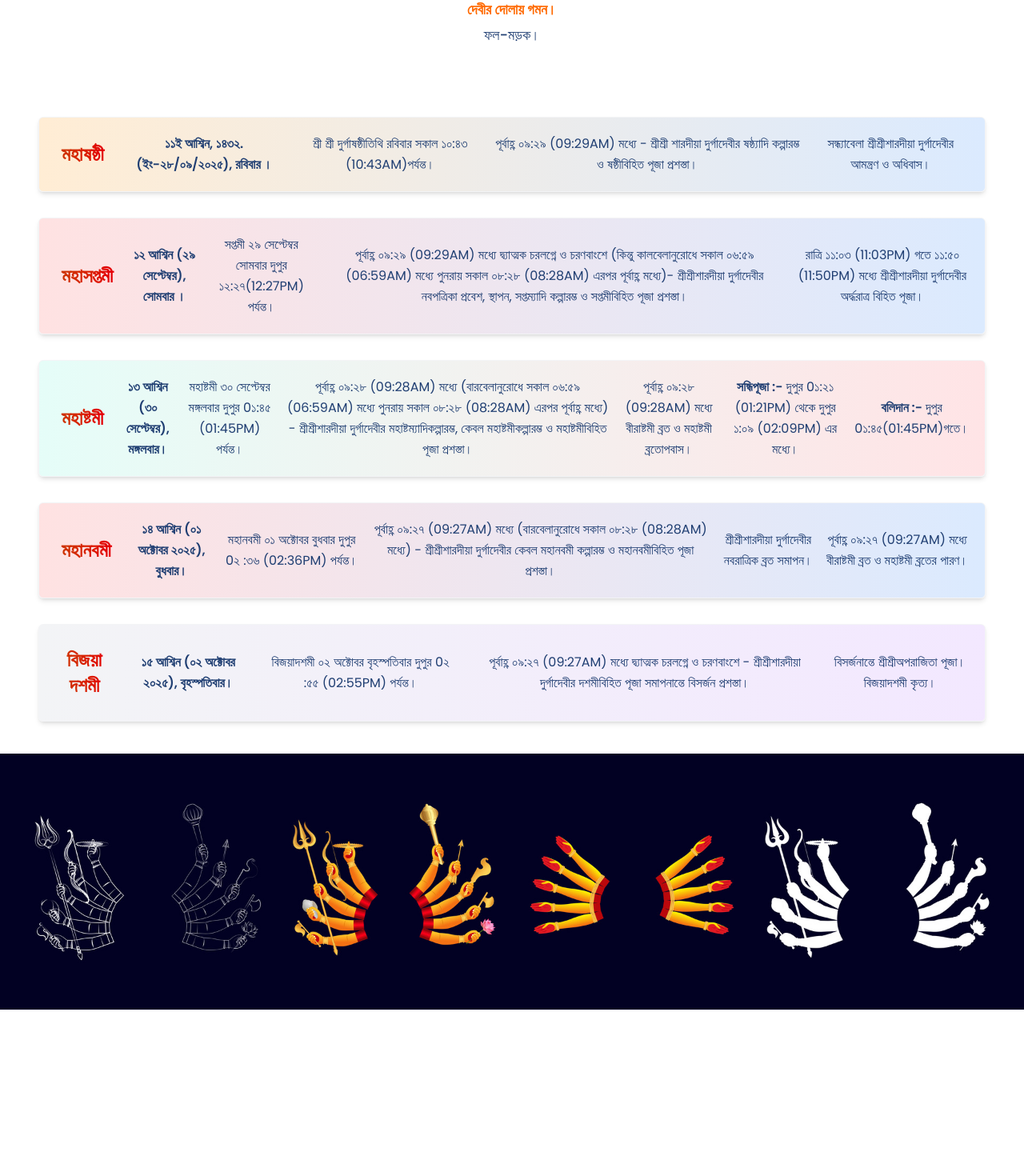
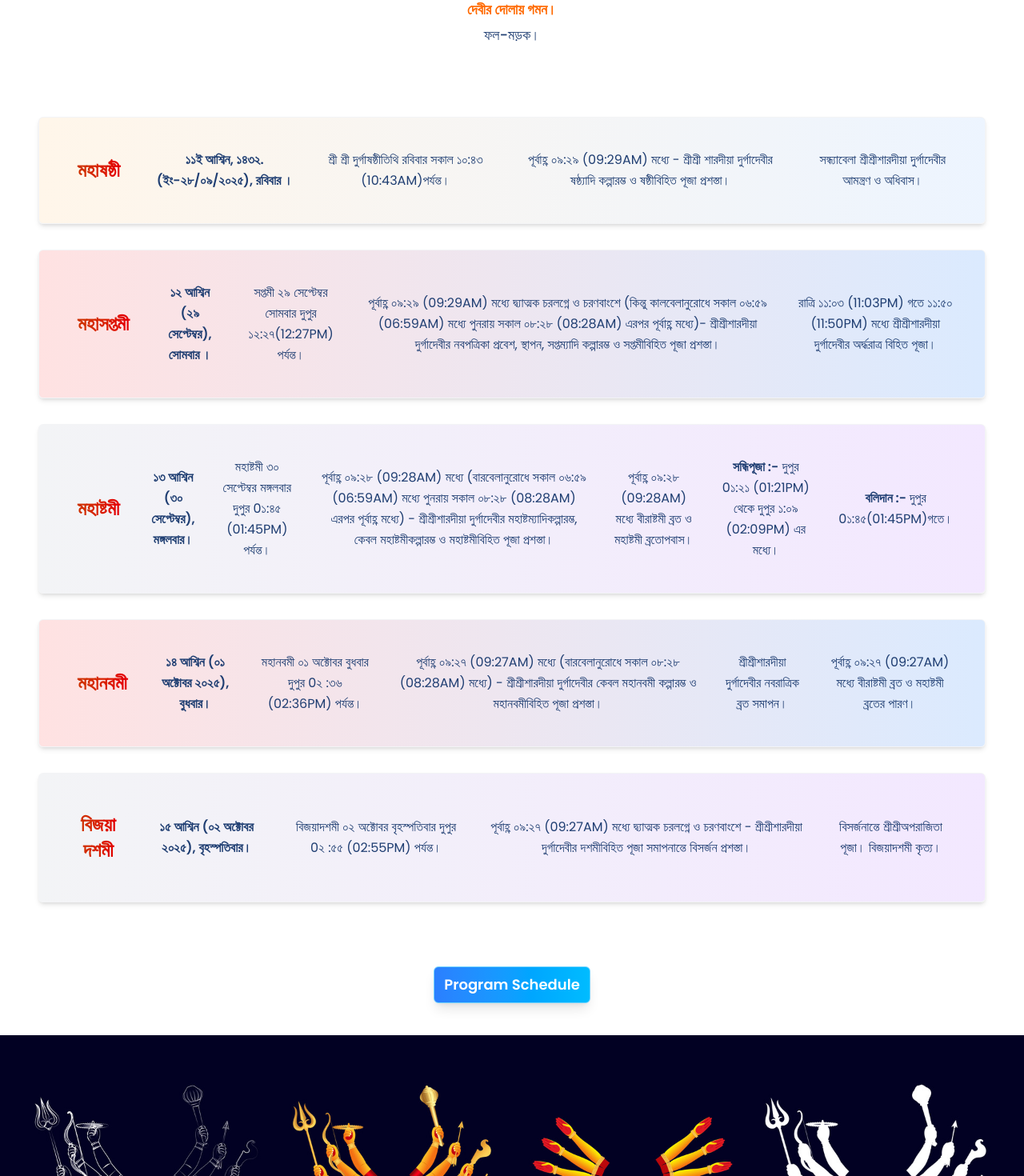
Before and after one commit to Arijitkhan99git/durga-mandap, a React (Vite) app: page /tithi in a window 1280 px wide. Shown: the part 770-2240 px from the top of the page at 80% size. Before the commit the page ends 2032 px from the top, so only its background shows below. Built offline with nearby package versions, Linux system fonts and the light colour scheme.

Commit message:
Added click button

```diff
--- a/src/components/home/HomePage.jsx
+++ b/src/components/home/HomePage.jsx
@@ -3,8 +3,19 @@ import Banner from './Banner'
 import HeadBanner from './HeadBanner'
 import { motion } from "motion/react"
 import PujaDays from './PujaDays'
+import { useNavigate } from 'react-router-dom';
 
 function HomePage() {
+  const navigate = useNavigate();
+
+  const tithiPage = ()=>{
+    navigate('/tithi')
+  }
+
+  const schedulePage = ()=>{
+    navigate('/schedule')
+  }
+
   return (
     <>
       <div className=' w-full overflow-x-clip bg-gradient-to-r from-orange-100 to-blue-100 mt-[4rem] pb-5'>
@@ -26,8 +37,14 @@ function HomePage() {
         <Banner></Banner>
 
         <div className='px-6  flex justify-center gap-5 my-[5rem]'>
-            <button className='px-3 py-2 shadow-lg border border-sky-300 bg-gradient-to-r from-blue-500 to-sky-400 text-lg font-semibold text-white rounded-md'>Tithi</button>
-            <button className='px-3 py-2 shadow-lg border border-sky-300 bg-gradient-to-r from-blue-500 to-sky-400 text-lg font-semibold text-white rounded-md'>Program Schedule</button>
+            <button
+            onClick={tithiPage}
+            className='px-3 py-2 shadow-lg border border-sky-300 bg-gradient-to-r from-blue-500 to-sky-400 text-lg font-semibold text-white rounded-md'>Tithi</button>
+
+            <button
+            onClick={schedulePage}
+            className='px-3 py-2 shadow-lg border border-sky-300 bg-gradient-to-r from-blue-500 to-sky-400 text-lg font-semibold text-white rounded-md'>Program Schedule</button>
+
         </div>
       </div>
     </>
--- a/src/components/tithi/Tithi.jsx
+++ b/src/components/tithi/Tithi.jsx
@@ -1,7 +1,14 @@
 import React from 'react'
 import {pujaDhunuchNaach} from '../../assets/banner/index'
+import { useNavigate } from 'react-router-dom'
 
 function Tithi() {
+  const navigate = useNavigate()
+
+  const schedulePage =()=>{
+    navigate('/schedule')
+  }
+
   return (
     <>
       <div className='w-full overflow-x-clip mt-[4rem] text-primary flex flex-col justify-center items-center'>
@@ -15,7 +22,7 @@ function Tithi() {
             <p className='text-gray-700 md:text-lg'>(সূর্যসিদ্ধান্ত মতানুযায়ী)</p>
            </div>
 
-          <p className='text-lg md:text-xl font-semibold text-white bg-gradient-to-r from-orange-700 to-red-600 py-2'>বঙ্গাব্দঃ ১৪৩২ খ্রীষ্টাব্দঃ ২০২৫</p>
+          <p className='text-lg md:text-xl font-semibold text-white bg-gradient-to-r from-orange-700 to-red-600 py-2'>বঙ্গাব্দঃ ১৪৩২ | খ্রীষ্টাব্দঃ ২০২৫</p>
 
           <div className='space-y-2'>
             <p className='text-gray-700 md:text-lg'>[ভারতীয় প্রমাণ সময়ানুযায়ী]</p>
@@ -36,8 +43,8 @@ function Tithi() {
 
         <div className='flex flex-col items-center justify-center w-full max-w-7xl px-8 lg:px-12 py-5 md:py-10 gap-8'>
 
-            <div className='bg-gradient-to-r from-orange-100 to-blue-100 w-full p-5 border border-gray-100
-             flex flex-col md:flex-row justify-center items-center shadow-md rounded-md gap-4 text-center leading-relaxed'>
+            <div className='bg-gradient-to-r from-orange-100/50 to-blue-100/50 w-full p-5 md:p-10 border border-gray-100
+             flex flex-col md:flex-row justify-center items-center shadow-md rounded-md gap-4 md:gap-8 text-center leading-relaxed'>
                 <h1 className='text-xl md:text-2xl font-bold bg-gradient-to-r from-orange-700 to-red-600 bg-clip-text text-transparent p-2'>মহাষষ্ঠী</h1>
                 <p className='poppins-semibold'>১১ই আশ্বিন, ১৪৩২. (ইং-২৮/০৯/২০২৫), রবিবার ।</p>
                 <p>শ্রী শ্রী দুর্গাষষ্ঠীতিথি রবিবার সকাল  ১০:৪৩ (10:43AM)পর্যন্ত।</p>
@@ -45,8 +52,8 @@ function Tithi() {
                 <p>সন্ধ্যাবেলা শ্রীশ্রীশারদীয়া দুর্গাদেবীর আমন্ত্রণ ও অধিবাস।</p>
             </div>
 
-            <div className='bg-gradient-to-r from-red-100 to-blue-100 w-full p-5 border border-gray-100
-             flex flex-col md:flex-row justify-center items-center shadow-md rounded-md gap-4 text-center leading-relaxed'>
+            <div className='bg-gradient-to-r from-red-100 to-blue-100 w-full p-5 md:p-10 border border-gray-100
+             flex flex-col md:flex-row justify-center items-center shadow-md rounded-md gap-4 md:gap-8 text-center leading-relaxed'>
                 <h1 className='text-xl md:text-2xl font-bold bg-gradient-to-r from-orange-700 to-red-600 bg-clip-text text-transparent p-2'>মহাসপ্তমী</h1>
                 <p className='poppins-semibold'>১২ আশ্বিন (২৯ সেপ্টেম্বর), সোমবার ।</p>
                 <p>সপ্তমী ২৯ সেপ্টেম্বর সোমবার দুপুর ১২:২৭(12:27PM) পর্যন্ত।</p>
@@ -54,8 +61,8 @@ function Tithi() {
                 <p>রাত্রি ১১:০৩ (11:03PM) গতে ১১:৫০ (11:50PM) মধ্যে শ্রীশ্রীশারদীয়া দুর্গাদেবীর অর্দ্ধরাত্র বিহিত পূজা।</p>
             </div>
 
-            <div className='bg-gradient-to-r from-teal-100/50 to-rose-100 w-full p-5 border border-gray-100
-             flex flex-col md:flex-row justify-center items-center shadow-md rounded-md gap-4 text-center leading-relaxed'>
+            <div className='bg-gradient-to-r from-gray-100 to-purple-100 w-full p-5 md:p-10 border border-gray-100
+             flex flex-col md:flex-row justify-center items-center shadow-md rounded-md gap-4 md:gap-8 text-center leading-relaxed'>
                 <h1 className='text-xl md:text-2xl font-bold bg-gradient-to-r from-orange-700 to-red-600 bg-clip-text text-transparent p-2'>মহাষ্টমী</h1>
                 <p className='poppins-semibold'>১৩ আশ্বিন (৩০ সেপ্টেম্বর), মঙ্গলবার।</p>
                 <p>মহাষ্টমী ৩০ সেপ্টেম্বর মঙ্গলবার দুপুর  0১:৪৫ (01:45PM) পর্যন্ত।</p>
@@ -65,8 +72,8 @@ function Tithi() {
                 <p><span className='font-semibold'>বলিদান :- </span>  দুপুর  0১:৪৫(01:45PM)গতে।</p>
             </div>
 
-            <div className='bg-gradient-to-r from-red-100 to-blue-100 w-full p-5 border border-gray-100
-             flex flex-col md:flex-row justify-center items-center shadow-md rounded-md gap-4 text-center leading-relaxed'>
+            <div className='bg-gradient-to-r from-red-100 to-blue-100 w-full p-5 md:p-10 border border-gray-100
+             flex flex-col md:flex-row justify-center items-center shadow-md rounded-md gap-4 md:gap-8 text-center leading-relaxed'>
                 <h1 className='text-xl md:text-2xl font-bold bg-gradient-to-r from-orange-700 to-red-600 bg-clip-text text-transparent p-2'>মহানবমী</h1>
                 <p className='poppins-semibold'>১৪ আশ্বিন (০১ অক্টোবর ২০২৫), বুধবার।</p>
                 <p>মহানবমী ০১ অক্টোবর বুধবার দুপুর  0২ :৩৬ (02:36PM) পর্যন্ত।</p>
@@ -75,8 +82,8 @@ function Tithi() {
                 <p>পূর্বাহ্ণ ০৯:২৭ (09:27AM) মধ্যে বীরাষ্টমী ব্রত ও মহাষ্টমী ব্রতের পারণ।</p>
             </div>
 
-            <div className='bg-gradient-to-r from-gray-100 to-purple-100 w-full p-5 border border-gray-100
-             flex flex-col md:flex-row justify-center items-center shadow-md rounded-md gap-4 text-center leading-relaxed'>
+            <div className='bg-gradient-to-r from-gray-100 to-purple-100 w-full p-5 md:p-10 border border-gray-100
+             flex flex-col md:flex-row justify-center items-center shadow-md rounded-md gap-4 md:gap-8 text-center leading-relaxed'>
                 <h1 className='text-xl md:text-2xl font-bold bg-gradient-to-r from-orange-700 to-red-600 bg-clip-text text-transparent p-2'>বিজয়া দশমী</h1>
                 <p className='poppins-semibold'>১৫ আশ্বিন (০২ অক্টোবর ২০২৫), বৃহস্পতিবার।</p>
                 <p>বিজয়াদশমী ০২ অক্টোবর বৃহস্পতিবার দুপুর  0২ :৫৫ (02:55PM) পর্যন্ত।</p>
@@ -84,6 +91,13 @@ function Tithi() {
                 <p>বিসর্জনান্তে শ্রীশ্রীঅপরাজিতা পূজা। বিজয়াদশমী কৃত্য।</p>
             </div>
         </div>
+
+        <div className='py-10'>
+          <button
+            onClick={schedulePage}
+            className='px-3 py-2 shadow-lg border border-sky-300 bg-gradient-to-r from-blue-500 to-sky-400 text-lg font-semibold text-white rounded-md'>Program Schedule</button>
+
+        </div>
       </div>
     </>
   )
```
